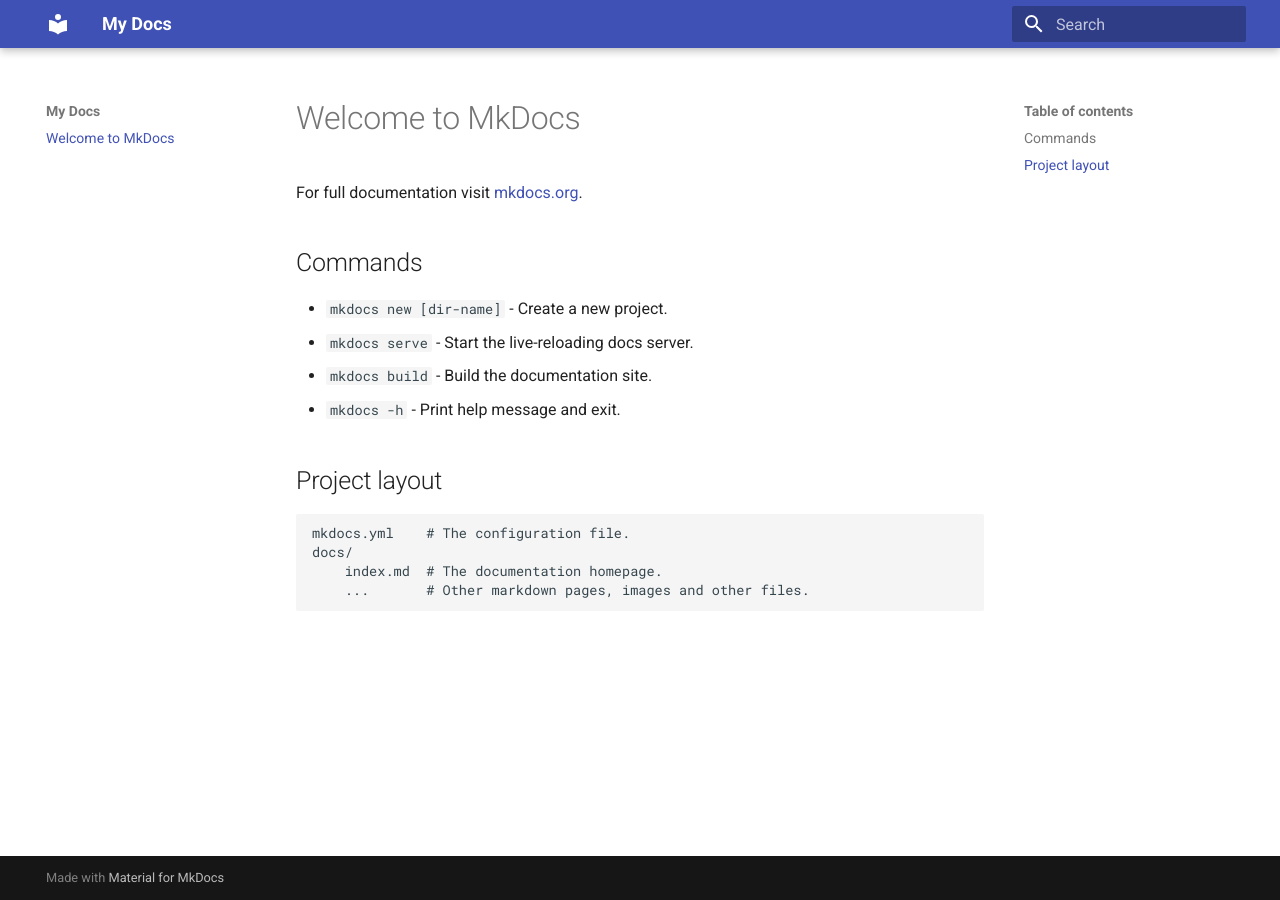
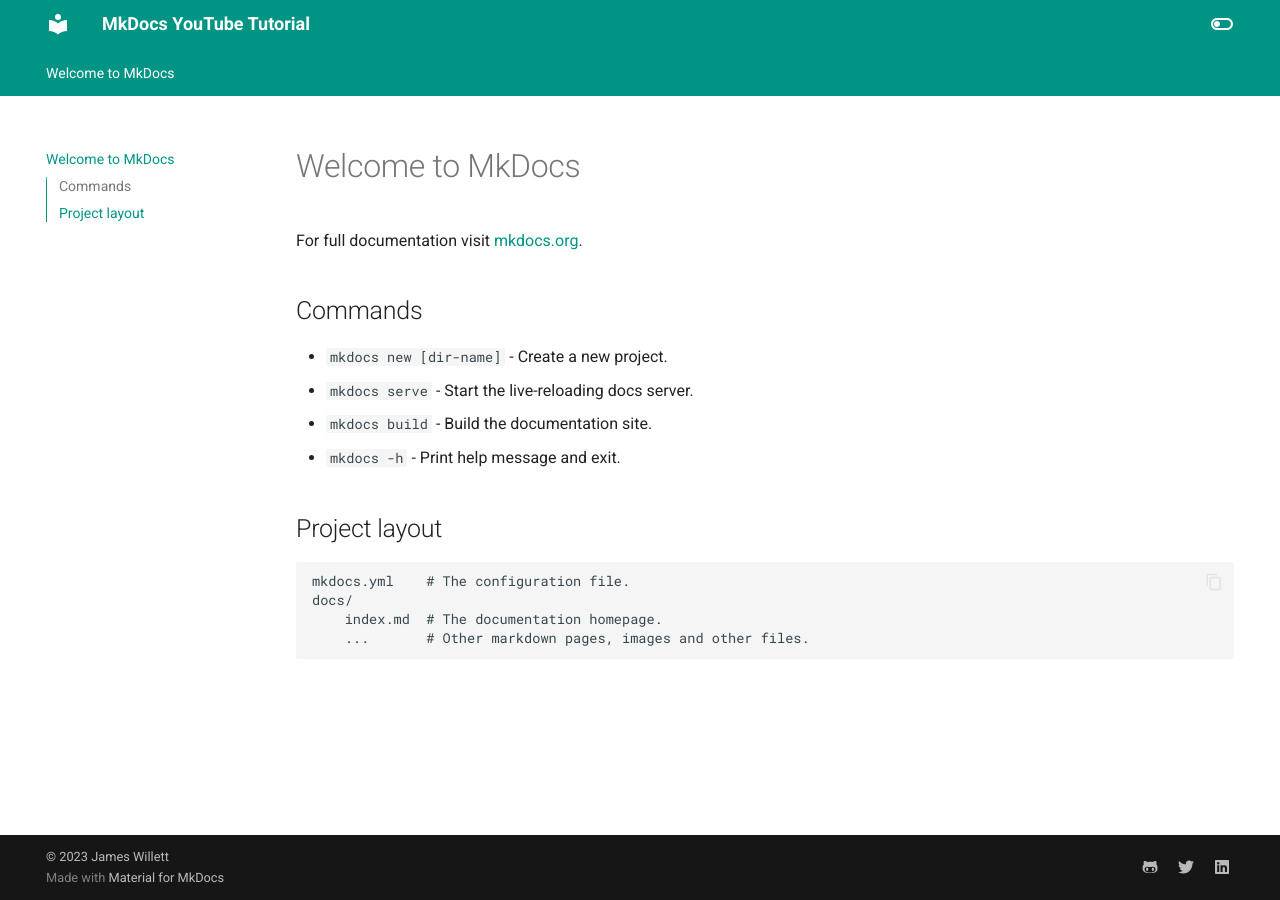
Before and after one commit to pibiger-tech/pibiger-tech.github.io, an MkDocs documentation site: the page built from docs/index.md, in a window 1280 px wide. Built offline with MkDocs 1.6.1 and Material for MkDocs 9.7.7, drawn with Linux system fonts in a browser that asks for light colours.

Commit message:
2 released

```diff
--- a/mkdocs.yml
+++ b/mkdocs.yml
@@ -1,3 +1,64 @@
 site_name: My Docs
 theme:
   name: material
+
+site_name: MkDocs YouTube Tutorial
+site_url: https://james-willett.github.io/mkdocs-material-youtube-tutorial/
+theme:
+  name: material
+  features:
+    - navigation.tabs
+    - navigation.sections
+    - toc.integrate
+    - navigation.top
+    - search.suggest
+    - search.highlight
+    - content.tabs.link
+    - content.code.annotation
+    - content.code.copy
+  language: en
+  palette:
+    - scheme: default
+      toggle:
+        icon: material/toggle-switch-off-outline
+        name: Switch to dark mode
+      primary: teal
+      accent: purple
+    - scheme: slate
+      toggle:
+        icon: material/toggle-switch
+        name: Switch to light mode
+      primary: teal
+      accent: lime
+
+plugins:
+  - social
+
+extra:
+  social:
+    - icon: fontawesome/brands/github-alt
+      link: https://github.com/james-willett
+    - icon: fontawesome/brands/twitter
+      link: https://twitter.com/TheJamesWillett
+    - icon: fontawesome/brands/linkedin
+      link: https://www.linkedin.com/in/willettjames/
+
+markdown_extensions:
+  - pymdownx.highlight:
+      anchor_linenums: true
+  - pymdownx.inlinehilite
+  - pymdownx.snippets
+  - admonition
+  - pymdownx.arithmatex:
+      generic: true
+  - footnotes
+  - pymdownx.details
+  - pymdownx.superfences
+  - pymdownx.mark
+  - attr_list
+  - pymdownx.emoji:
+      emoji_index: !!python/name:materialx.emoji.twemoji
+      emoji_generator: !!python/name:materialx.emoji.to_svg
+
+copyright: |
+  &copy; 2023 <a href="https://github.com/james-willett"  target="_blank" rel="noopener">James Willett</a>
```
Also changed, not shown: 1 other file.
